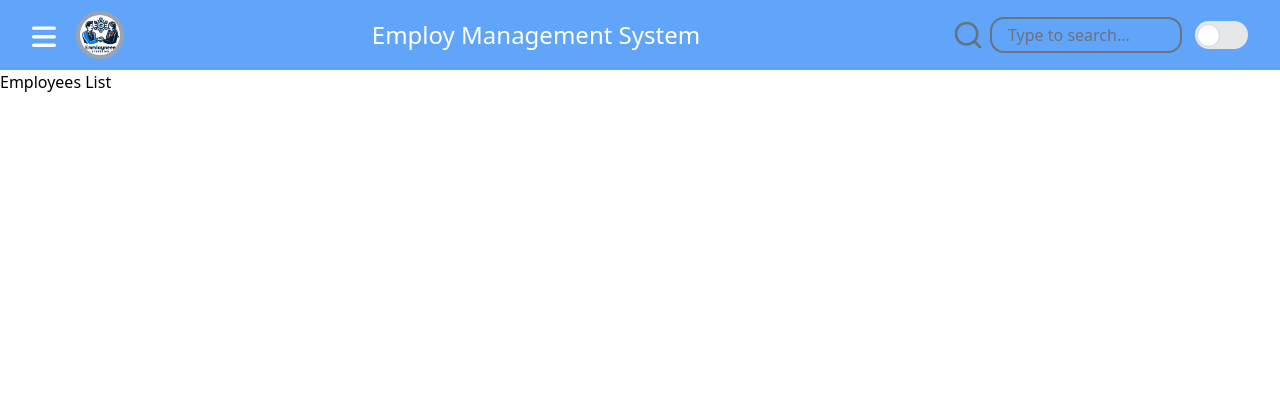
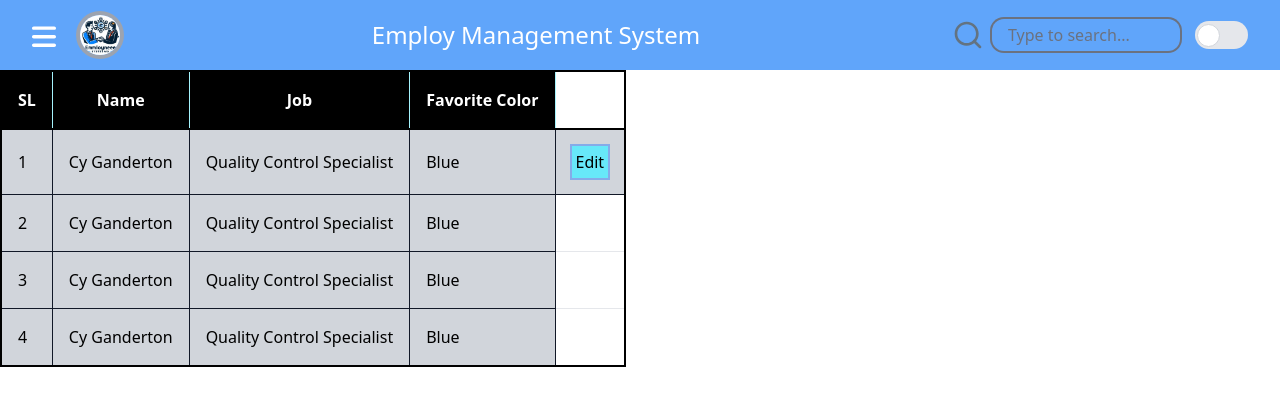
Before and after one commit to yet-yuvi/Employ-Management-System, a React (Create React App) app in the folder ems-client/: page /employes in a window 1280 px wide. Shown: the top 406 px of the page. Built offline with nearby package versions, Linux system fonts and the light colour scheme.

Commit message:
Create Table

```diff
--- a/ems-client/src/components/employees/EmployeesList.jsx
+++ b/ems-client/src/components/employees/EmployeesList.jsx
@@ -1,7 +1,30 @@
-import React from 'react'
+import React from "react";
+import { Table } from "../table/Table";
 
 export const EmployeesList = () => {
+  const headers = ["SL", "Name", "Job", "Favorite Color"];
+  const columns = [
+    [1, "Cy Ganderton", "Quality Control Specialist", "Blue", {name: "Edit", user: {}}],
+    [2, "Cy Ganderton", "Quality Control Specialist", "Blue"],
+    [3, "Cy Ganderton", "Quality Control Specialist", "Blue"],
+    [4, "Cy Ganderton", "Quality Control Specialist", "Blue"],
+  ];
   return (
-    <div>Employees List</div>
-  )
-}
+    <div>
+      <Table headers={headers} columns={columns} />
+    </div>
+  );
+};
+
+
+// const data = {
+//   sl: 1,
+//   name: "Cy Ganderton",
+//   position: "Quality Control Specialist",
+//   color: "Blue",
+// }
+
+// const arr = [];
+// for (let item in data) {
+//   arr.push(data[item])
+// }
--- /dev/null
+++ b/ems-client/src/components/table/Table.jsx
@@ -0,0 +1,45 @@
+import React, { useEffect, useState } from "react";
+
+export const Table = (props) => {
+//   const headers = ["", "Name", "Job", "Favorite Color"];
+//   const columns = [
+//     [1, "Cy Ganderton", "Quality Control Specialist", "Blue"],
+//     [2, "Cy Ganderton", "Quality Control Specialist", "Blue"],
+//     [3, "Cy Ganderton", "Quality Control Specialist", "Blue"],
+//     [4, "Cy Ganderton", "Quality Control Specialist", "Blue"],
+//   ];
+    const [headers, setHeaders] = useState([]);
+    const [columns, setColumns] = useState([]);
+    useEffect(() => {
+        setHeaders(props.headers);
+        setColumns(props.columns);
+    },[props])
+  return (
+    <div>
+      <div className="overflow-x-auto">
+        <table className="table">
+          <thead>
+            <tr className="border-2 border-black bg-black text-white">
+              {headers.map((head, idx) => {
+                return <th key={idx} className="p-4 border-r border-cyan-200">{head}</th>;
+              })}
+            </tr>
+          </thead>
+          <tbody className="border-2 border-black">
+            {columns.map((column, idx) => {
+              return (
+                <tr key={idx} className="border border-black-200 bg-gray-300">
+                  {column.map((col, colIdx) => {
+                    return (
+                      <td key={colIdx} className="p-4 border border-gray-900">{typeof col != "object" ? col : (<button className="bg-cyan-300 ring-2 p-1">{col.name}</button>)}</td>
+                    );
+                  })}
+                </tr>
+              );
+            })}
+          </tbody>
+        </table>
+      </div>
+    </div>
+  );
+};
```
